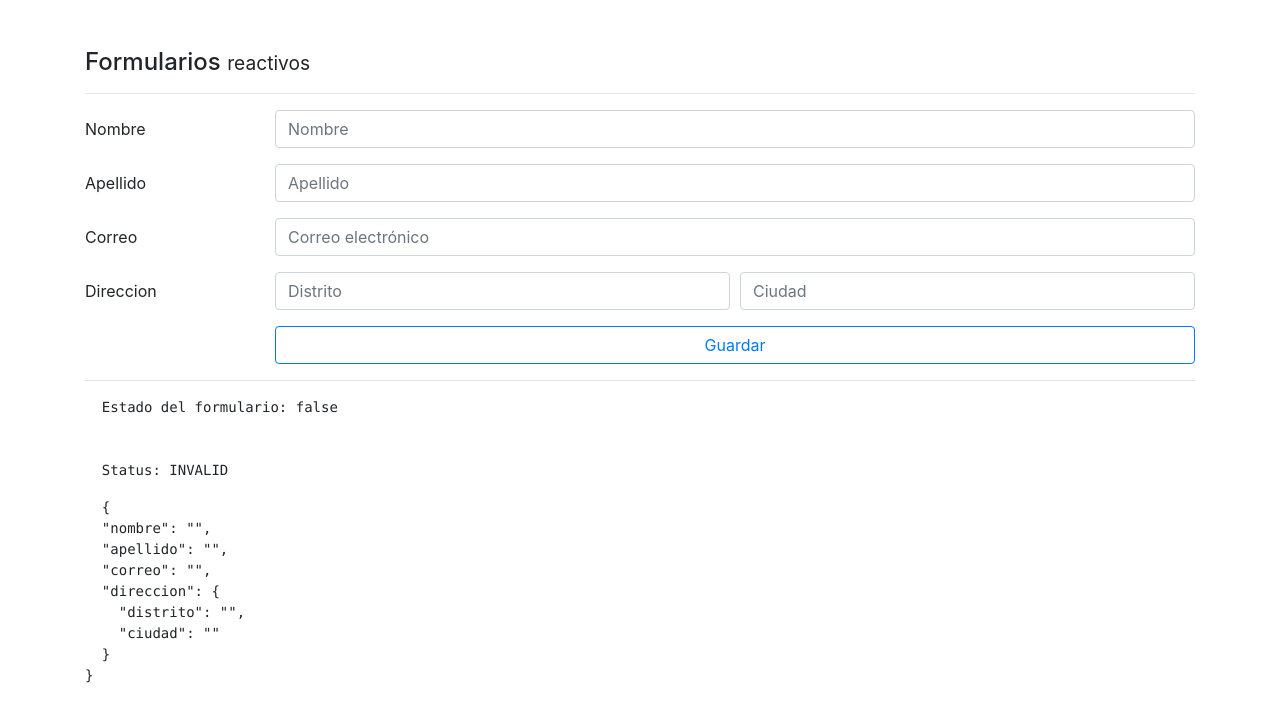
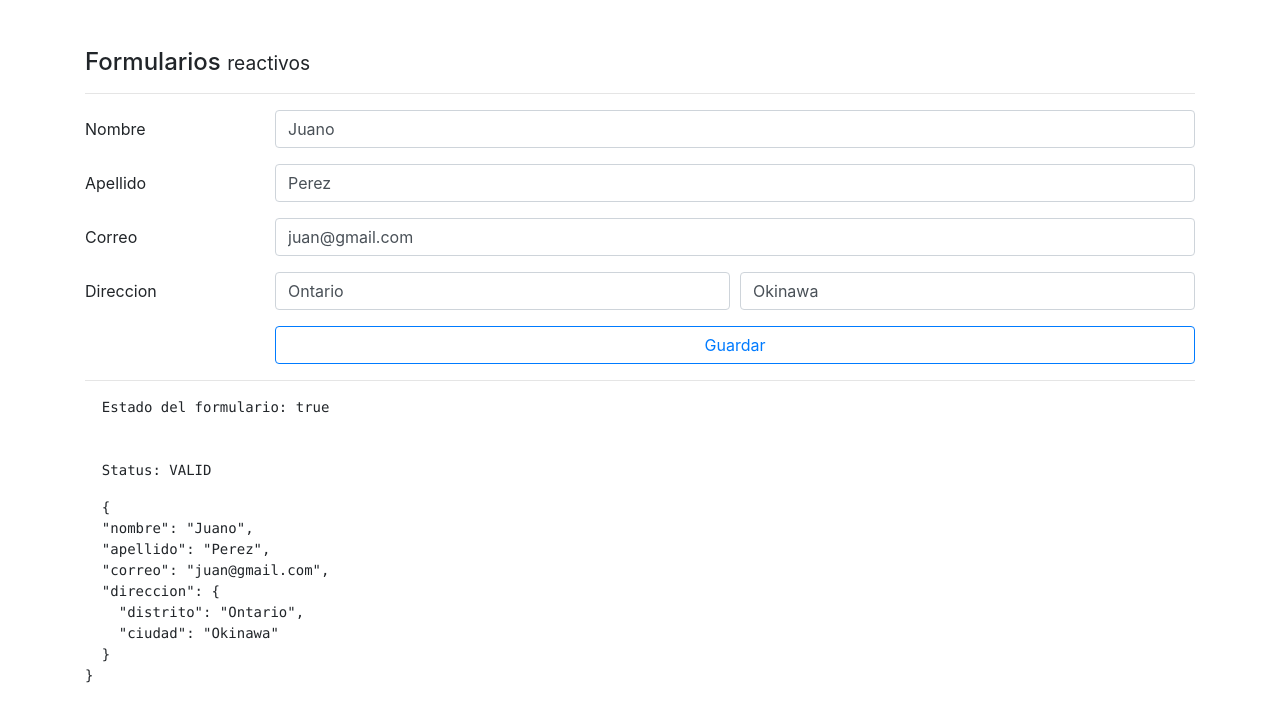
Before and after one commit to tamueka/08-formularios, an Angular app: page /reactivo in a window 1280 px wide. Shown: the top 722 px of the page. Built offline with nearby package versions, Linux system fonts and the light colour scheme.

Commit message:
reset y carga inicial de datos en el formulario

```diff
--- a/src/app/pages/reactive/reactive.component.ts
+++ b/src/app/pages/reactive/reactive.component.ts
@@ -11,6 +11,7 @@ export class ReactiveComponent implements OnInit {
 
   constructor(private fb: FormBuilder) {
     this.crearFormulario();
+    this.cargarDataAlFormulario();
   }
 
   ngOnInit(): void {}
@@ -68,22 +69,36 @@ export class ReactiveComponent implements OnInit {
     });
   }
 
+  cargarDataAlFormulario() {
+    this.formulario.setValue({
+      nombre: 'Juano',
+      apellido: 'Perez',
+      correo: 'juan@gmail.com',
+      direccion: {
+        distrito: 'Ontario',
+        ciudad: 'Okinawa',
+      },
+    });
+  }
+
   guardar() {
     console.log(this.formulario);
 
     if (this.formulario.invalid) {
-
-      return Object.values(this.formulario.controls).forEach(control => {
-
-        if ( control instanceof FormGroup ) {
-
-          return Object.values(control.controls).forEach(control => control.markAsTouched() );
-
+      return Object.values(this.formulario.controls).forEach((control) => {
+        if (control instanceof FormGroup) {
+          return Object.values(control.controls).forEach((control) =>
+            control.markAsTouched()
+          );
         } else {
           control.markAsTouched();
         }
-
       });
     }
+
+    //Posteo informacion
+    this.formulario.reset({
+      nombre:'Samuel'
+    })
   }
 }
```
